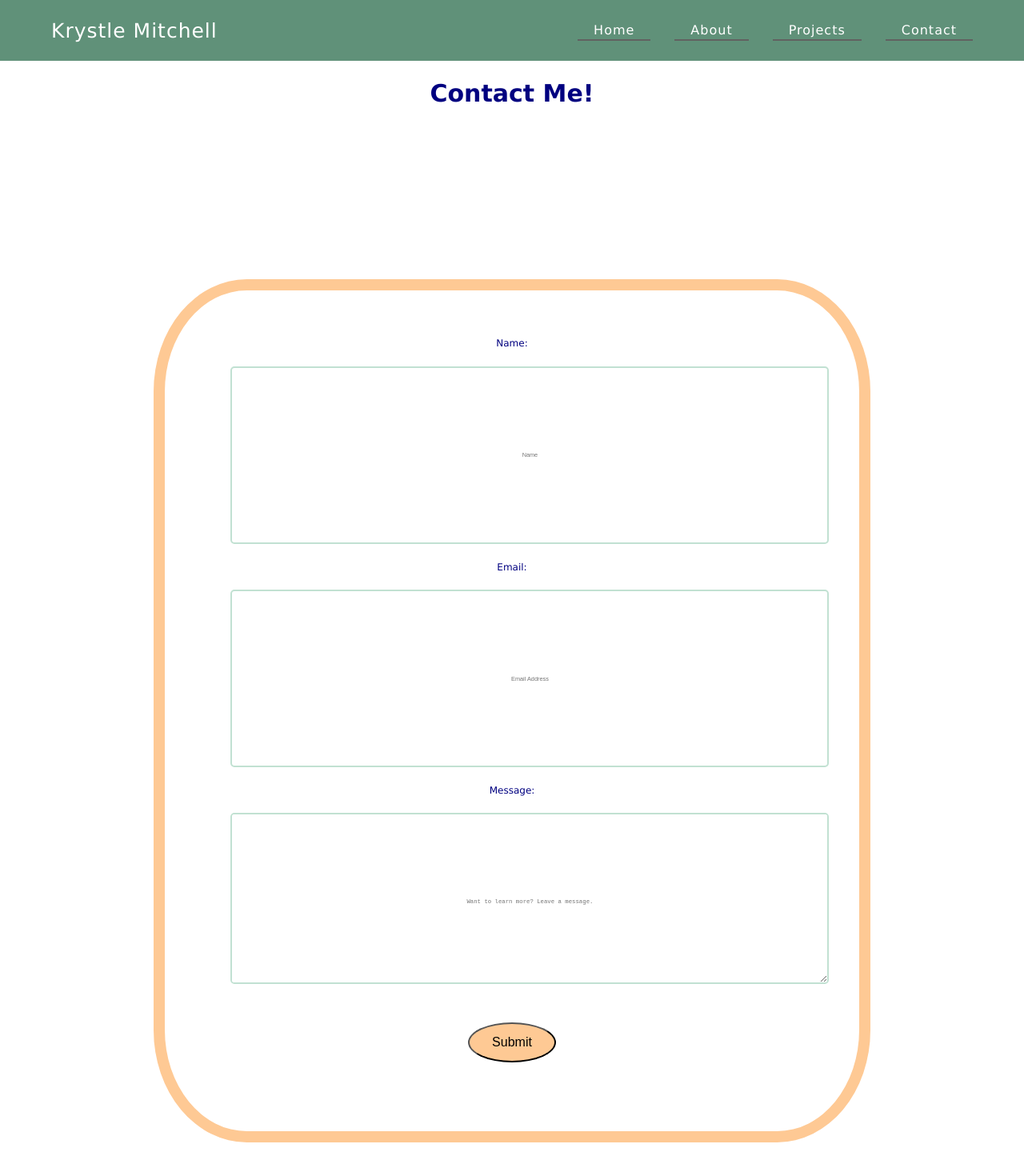
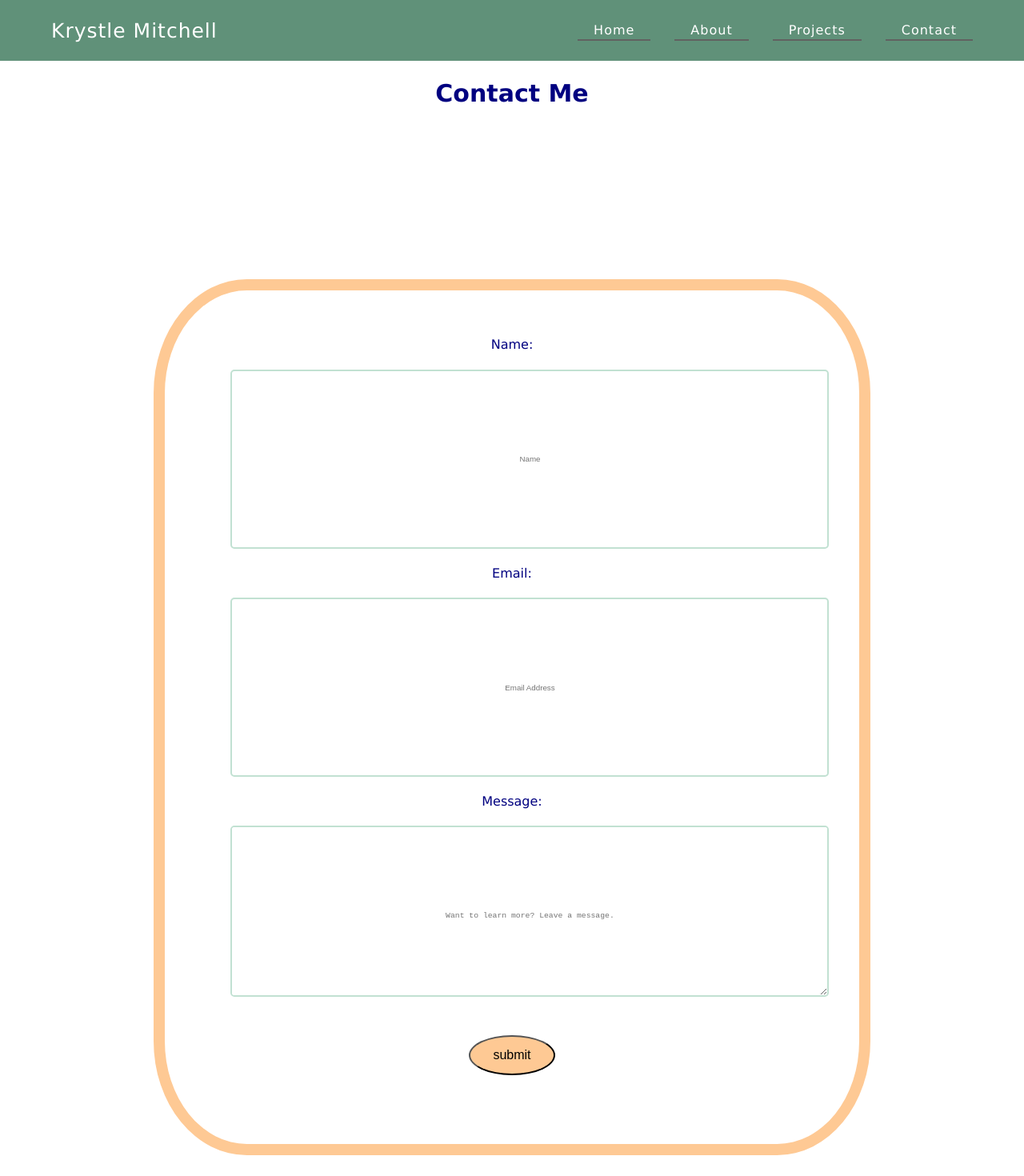
Before and after one commit to krystleM26/krystle-portfolio, a React (Create React App) app in the folder client/: page /contact in a window 1280 px wide. Shown: the top 1470 px of the page at 80% size. Built offline with nearby package versions, Linux system fonts and the light colour scheme.

Commit message:
Contact Form is Working

```diff
--- a/client/src/components/Contact.js
+++ b/client/src/components/Contact.js
@@ -1,40 +1,72 @@
 import axios from 'axios'
-import React, { useState } from 'react'
+import React, { useEffect, useState } from 'react'
 import './contact.css'
 
+const Contact = () => {
+  const [formInputs, setFormInputs] = useState({
+    name: '',
+    message: '',
+    email: '',
+  })
+  const [sending, setSending] = useState({
+    loading: false,
+    success: false,
+    error: false,
+  })
+  const { error, success, loading } = sending;
 
-function Contact() {
-  const [formInputs, setFormInputs] = useState("Submit")
 
- const handleSubmit = ((e) => {
+  const handleSubmit = (e) => {
+    setSending({...sending, loading: true })
     e.preventDefault()
-    axios({
-      method: "POST",
-      url: "http://localhost:9000/contact",
-      data: formInputs
-    }).then ((res) => {
-      if(res.data.status === 'success') {
-        alert(`Thank you, your message has been sent `);
+    axios
+      .post('http://localhost:9000/contact', formInputs)
+      .then((res) => {
+        if (res.status === 200) {
+          setSending({
+            ...sending,
+            loading: false,
+            success: true,
+          })
+        }
+      })
+      .catch((err) => {
+        setSending({
+          ...sending,
+          loading: false,
+          error: true,
+        })
+      })
+  }
 
-      } else if( res.data.status === 'fail') {
-        alert('Message failed to send')
-      }
+  const handleChange = (e) => {
+    setFormInputs({
+      ...formInputs,
+      [e.target.name]: e.target.value,
+    })
+    e.preventDefault()
+  }
 
-    })
-
-  })
-
+  if ( error ){
+    return <p>There is an error</p>
+  }
 
 
   return (
     <div className="container">
-      <h2>Contact Me!</h2>
-      <form onSubmit={handleSubmit}>
+      <h2>Contact Me</h2>
+      {success ? (
+        <p>Thank you for message. I will get back to you as soon as possible.</p>
+      ) : (
+        <form onSubmit={handleSubmit}>
           <div className="form-area">
-            <label htmlFor='name'>Name:</label>
-            <input className='form-control'
+            <label htmlFor="name">Name:</label>
+            <input
+              className="formInputs"
               type="text"
               name="name"
+              value={formInputs.name}
+              onChange={handleChange}
               required
               placeholder="Name"
             />
@@ -42,8 +74,10 @@ function Contact() {
           <div className="form-area">
             <label>Email:</label>
             <input
-              type="text"
-              className='form-control'
+              type="email"
+              className="formInputs"
+              value={formInputs.email}
+              onChange={handleChange}
               name="email"
               required
               placeholder="Email Address"
@@ -52,15 +86,19 @@ function Contact() {
           <div className="form-area">
             <label>Message:</label>
             <textarea
+              className="formInputs"
               type="text"
               name="message"
+              value={formInputs.message}
+              onChange={handleChange}
               required
               placeholder="Want to learn more? Leave a message."
             ></textarea>
           </div>
 
-        <button type="submit">{formInputs}</button>
-      </form>
+          <button type="submit">{loading ? 'Sending ' : 'submit'}</button>
+        </form>
+      )}
     </div>
   )
 }
--- a/client/src/components/contact.css
+++ b/client/src/components/contact.css
@@ -1,11 +1,12 @@
 .form-area{
-  font-size: 12px;
+  font-size: 1rem;
 }
 
 .container {
     min-width: 100%;
     margin: 0vw;
     position: relative;
+    min-height: 600px;
   }
 
   .container form {
```
